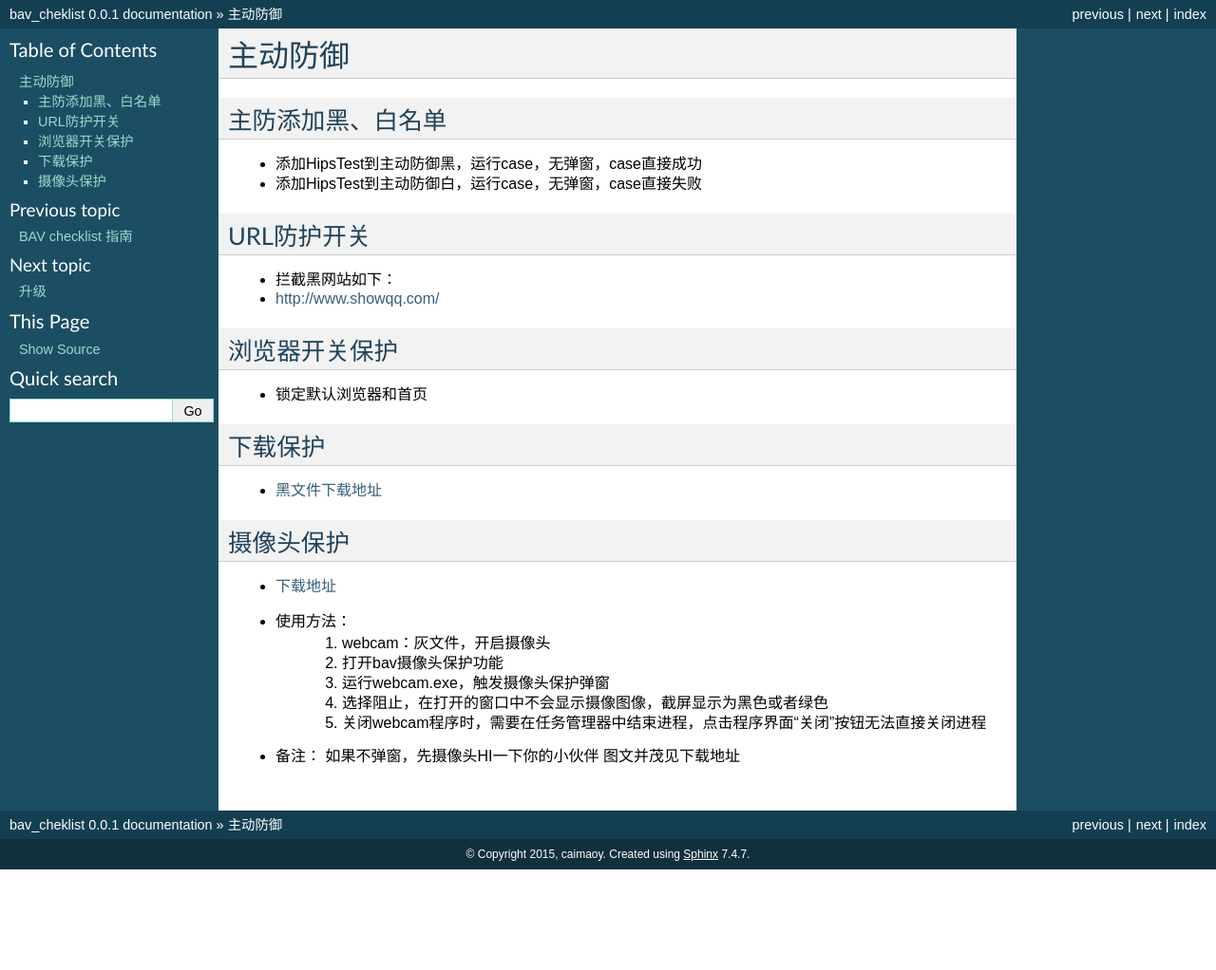
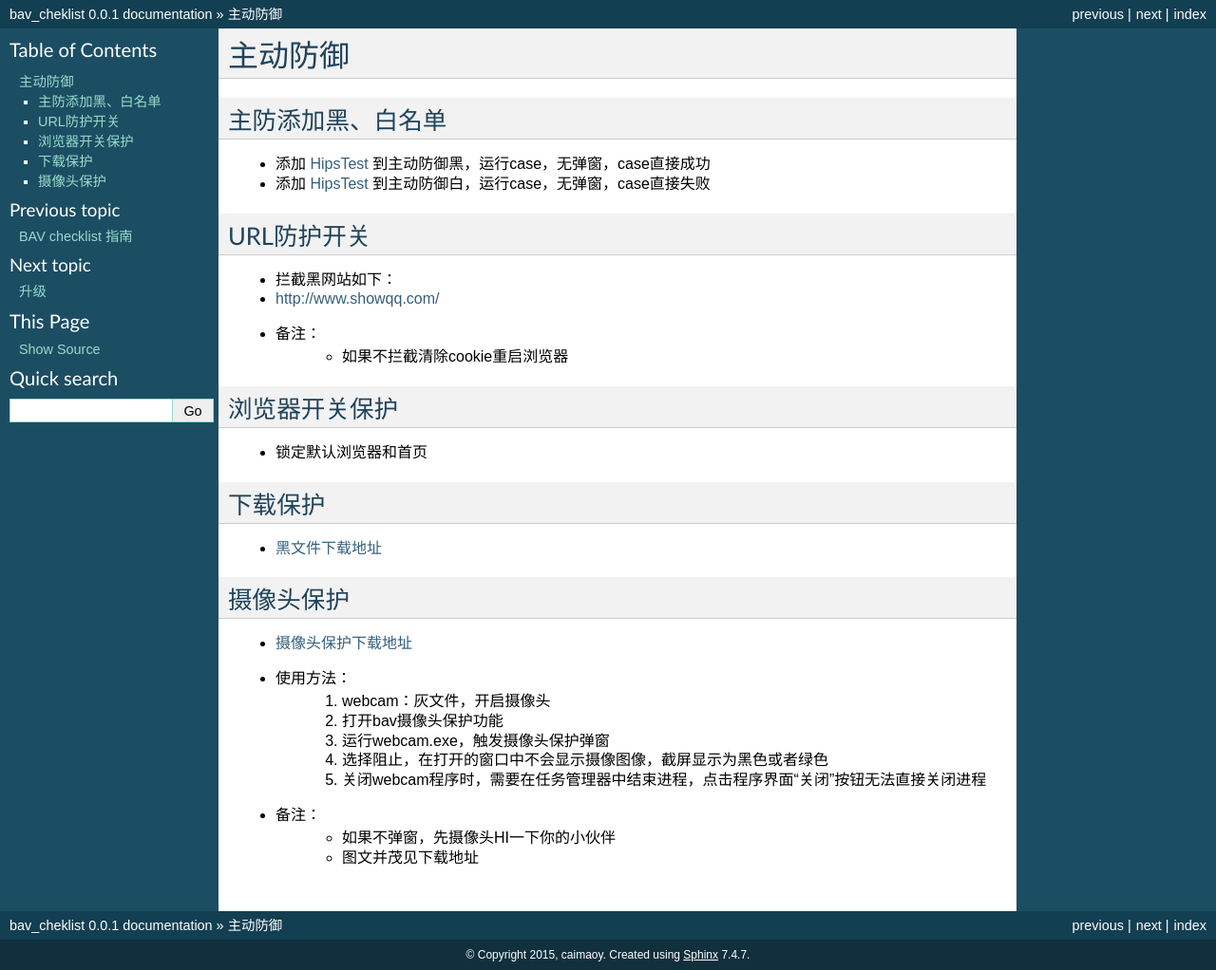
Before and after one commit to caimaoy/bav-checklist, a Sphinx documentation site: the page built from source/AD/caimaoy.rst, in a window 1280 px wide. Shown: the whole page at 95% size. Built offline with Sphinx 7.4.7, drawn with Linux system fonts in a browser that asks for light colours; before the commit the page ends 916 px from its top, so only the background shows below that.

Commit message:
add href

```diff
--- a/source/AD/caimaoy.rst
+++ b/source/AD/caimaoy.rst
@@ -5,16 +5,18 @@
 主防添加黑、白名单
 ------------------
 
-* 添加HipsTest到主动防御黑，运行case，无弹窗，case直接成功
+* 添加 `HipsTest`_ 到主动防御黑，运行case，无弹窗，case直接成功
+* 添加 `HipsTest`_ 到主动防御白，运行case，无弹窗，case直接失败
 
-* 添加HipsTest到主动防御白，运行case，无弹窗，case直接失败
-
+.. _HipsTest : http://client.baidu.com:8811/tool/storage
 
 URL防护开关
 -----------
 
 * 拦截黑网站如下：
 * http://www.showqq.com/
+* 备注：
+    * 如果不拦截清除cookie重启浏览器
 
 浏览器开关保护
 --------------
@@ -29,7 +31,7 @@ URL防护开关
 摄像头保护
 ----------
 
-* `下载地址 <http://client.baidu.com:8811/tool/storage>`_
+* `摄像头保护下载地址`_
 * 使用方法：
     1. webcam：灰文件，开启摄像头
     2. 打开bav摄像头保护功能
@@ -37,5 +39,7 @@ URL防护开关
     4. 选择阻止，在打开的窗口中不会显示摄像图像，截屏显示为黑色或者绿色
     5. 关闭webcam程序时，需要在任务管理器中结束进程，点击程序界面“关闭”按钮无法直接关闭进程
 * 备注：
-  如果不弹窗，先摄像头HI一下你的小伙伴
-  图文并茂见下载地址
+    * 如果不弹窗，先摄像头HI一下你的小伙伴
+    * 图文并茂见下载地址
+
+.. _摄像头保护下载地址 : http://client.baidu.com:8811/tool/storage
```
